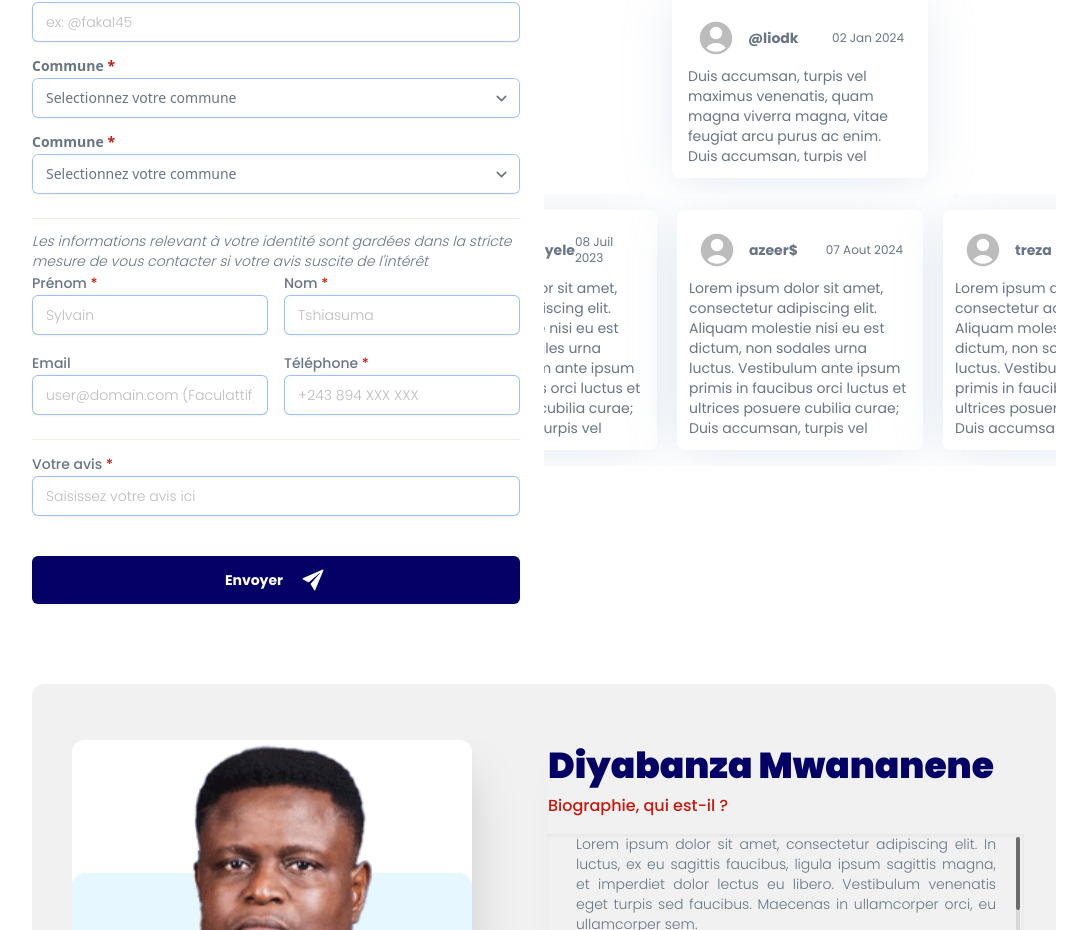
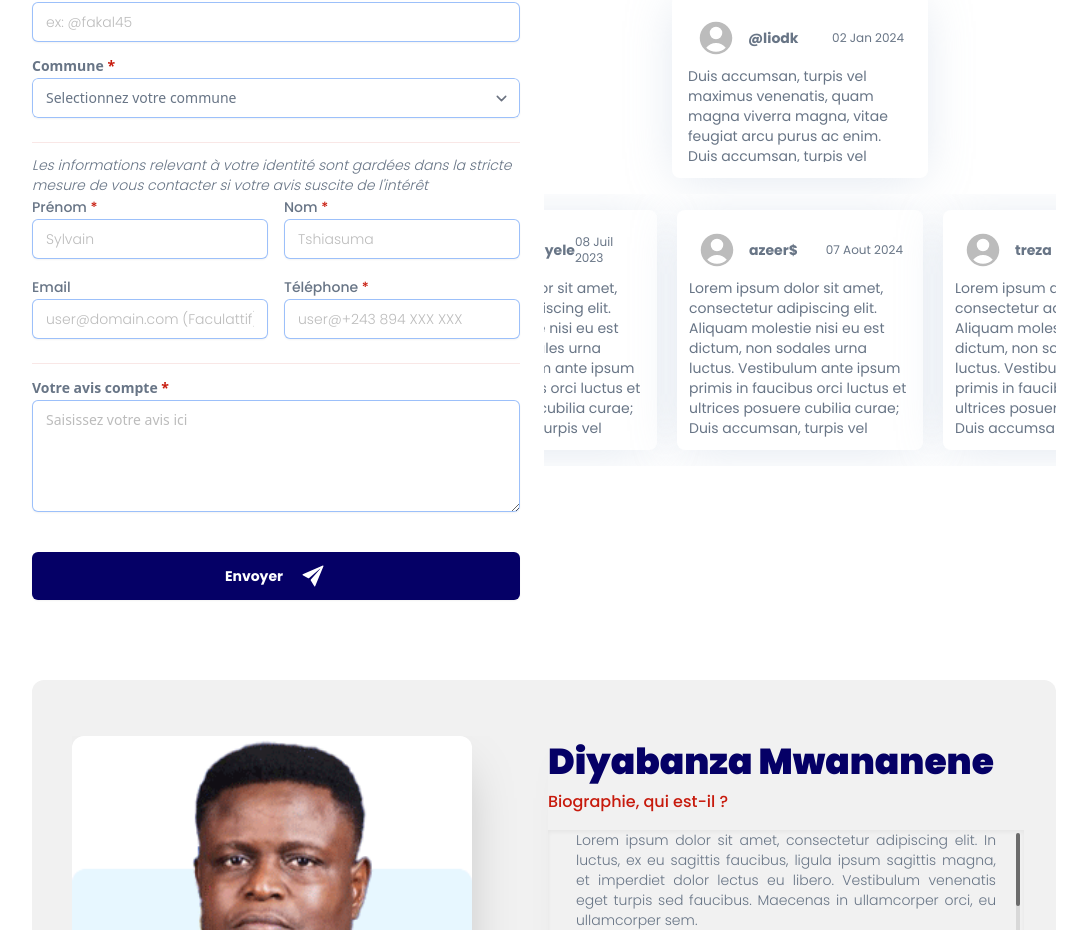
Before and after one commit to lys-0243/kinshasa-bouger, a Next.js app: page / in a window 1280 px wide. Shown: the part 979-1909 px from the top of the page, without its empty margins (96-1183 px from the left). Built offline with nearby package versions, Linux system fonts and the light colour scheme.

Commit message:
change input organization

```diff
--- a/src/app/components/Form.tsx
+++ b/src/app/components/Form.tsx
@@ -1,8 +1,6 @@
 import React from "react";
 import { BoldFont, LightFont, MediumFont } from "../config/fonts";
 import { IoIosSend } from "react-icons/io";
-import InputComponent from "./InputComponent";
-import InputSelect from "./InputSelect";
 import { communes } from "./data";
 
 export default function CustomForm() {
@@ -47,8 +45,6 @@ export default function CustomForm() {
             </div>
           </div>
 
-          <InputSelect />
-
           <div className="col-span-2">
             <div className=" h-[1px] bg-primary bg-opacity-10 mt-3 mb-3"></div>
 
@@ -58,46 +54,91 @@ export default function CustomForm() {
               l&apos;intérêt{" "}
             </p>
             <div className="grid grid-cols-1 gap-x-4 gap-y-4 sm:grid-cols-2 ">
-              <InputComponent
-                label="Prénom"
-                type="text"
-                name="prenom"
-                placeholder="Sylvain"
-                require
-              />
-              <InputComponent
-                label="Nom"
-                require
-                type="text"
-                name="nom"
-                placeholder="Tshiasuma"
-              />
-              <InputComponent
-                label="Email"
-                type="email"
-                name="email"
-                require={false}
-                placeholder="user@domain.com (Faculattif)"
-              />
-              <InputComponent
-                label="Téléphone"
-                type="tel"
-                name="telephone"
-                placeholder="+243 894 XXX XXX"
-                require
-              />
+              <div>
+                <label
+                  className={`${MediumFont.className} block text-sm leading-6 text-text`}
+                >
+                  Prénom <span className=" text-primary">*</span>
+                </label>
+                <div>
+                  <input
+                    type={"text"}
+                    name={"prenom"}
+                    required
+                    placeholder={"Sylvain"}
+                    className={`block w-full rounded-md border-0 px-3.5 py-2 text-text shadow-sm ring-1 ring-inset ring-gray-300 placeholder:text-grayLight ${LightFont.className} focus:ring-2 focus:ring-inset focus:ring-indigo-600 sm:text-sm sm:leading-6`}
+                  />
+                </div>
+              </div>
+
+              <div>
+                <label
+                  className={`${MediumFont.className} block text-sm leading-6 text-text`}
+                >
+                  Nom <span className=" text-primary">*</span>
+                </label>
+                <div>
+                  <input
+                    type={"text"}
+                    name={"nom"}
+                    required
+                    placeholder={"Tshiasuma"}
+                    className={`block w-full rounded-md border-0 px-3.5 py-2 text-text shadow-sm ring-1 ring-inset ring-gray-300 placeholder:text-grayLight ${LightFont.className} focus:ring-2 focus:ring-inset focus:ring-indigo-600 sm:text-sm sm:leading-6`}
+                  />
+                </div>
+              </div>
+
+              <div>
+                <label
+                  className={`${MediumFont.className} block text-sm leading-6 text-text`}
+                >
+                  Email
+                </label>
+                <div>
+                  <input
+                    type={"email"}
+                    name={"email"}
+                    placeholder={"user@domain.com (Faculattif)"}
+                    className={`block w-full rounded-md border-0 px-3.5 py-2 text-text shadow-sm ring-1 ring-inset ring-gray-300 placeholder:text-grayLight ${LightFont.className} focus:ring-2 focus:ring-inset focus:ring-indigo-600 sm:text-sm sm:leading-6`}
+                  />
+                </div>
+              </div>
+
+              <div>
+                <label
+                  className={`${MediumFont.className} block text-sm leading-6 text-text`}
+                >
+                  Téléphone <span className=" text-primary">*</span>
+                </label>
+                <div>
+                  <input
+                    type={"tel"}
+                    name={"telephone"}
+                    required
+                    placeholder={"user@+243 894 XXX XXX"}
+                    className={`block w-full rounded-md border-0 px-3.5 py-2 text-text shadow-sm ring-1 ring-inset ring-gray-300 placeholder:text-grayLight ${LightFont.className} focus:ring-2 focus:ring-inset focus:ring-indigo-600 sm:text-sm sm:leading-6`}
+                  />
+                </div>
+              </div>
             </div>
 
             <div className=" h-[1px] bg-primary bg-opacity-10  mt-6"></div>
           </div>
 
-          <InputComponent
-            label="Votre avis"
-            type="textarea"
-            require
-            name="textarea"
-            placeholder="Saisissez votre avis ici"
-          />
+          <div className="sm:col-span-2">
+            <label className="block text-sm font-semibold leading-6 text-text">
+              Votre avis compte <span className=" text-primary">*</span>
+            </label>
+            <div>
+              <textarea
+                name="message"
+                required
+                rows={4}
+                placeholder="Saisissez votre avis ici"
+                className="block w-full rounded-md border-0 px-3.5 py-2 text-text shadow-sm ring-1 ring-inset ring-gray-300 placeholder:text-grayLight focus:ring-2 focus:ring-inset focus:ring-text sm:text-sm sm:leading-6"
+              ></textarea>
+            </div>
+          </div>
         </div>
         <div className="mt-10">
           <button
--- a/src/app/components/InputComponent.tsx
+++ /dev/null
@@ -1,36 +0,0 @@
-import React from "react";
-import { LightFont, MediumFont } from "../config/fonts";
-
-export type InputComponentProps = {
-  label: string;
-  type: string;
-  name: string;
-  require: boolean;
-  placeholder?: string;
-};
-export default function InputComponent({
-  label,
-  type,
-  name,
-  require,
-  placeholder,
-}: InputComponentProps) {
-  return (
-    <div>
-      <label
-        className={`${MediumFont.className} block text-sm leading-6 text-text`}
-      >
-        {label} {require && <span className=" text-primary">*</span>}
-      </label>
-      <div>
-        <input
-          type={type}
-          name={name}
-          required={require}
-          placeholder={placeholder}
-          className={`block w-full rounded-md border-0 px-3.5 py-2 text-text shadow-sm ring-1 ring-inset ring-gray-300 placeholder:text-grayLight ${LightFont.className} focus:ring-2 focus:ring-inset focus:ring-indigo-600 sm:text-sm sm:leading-6`}
-        />
-      </div>
-    </div>
-  );
-}
--- a/src/app/components/InputSelect.tsx
+++ /dev/null
@@ -1,26 +0,0 @@
-import React from "react";
-import { communes } from "./data";
-
-export default function InputSelect() {
-  return (
-    <div className="sm:col-span-2">
-      <label className="block text-sm font-semibold leading-6 text-text">
-        Commune <span className=" text-primary">*</span>
-      </label>
-      <div>
-        <select
-          name="commune"
-          required
-          className="block w-full rounded-md border-0 px-3.5 py-2 text-text shadow-sm ring-1 ring-inset ring-gray-300 placeholder:text-grayLight focus:ring-2 focus:ring-inset focus:ring-text sm:text-sm sm:leading-6"
-        >
-          <option value="" className="text-grayLight">
-            Selectionnez votre commune
-          </option>
-          {communes.map((commune) => (
-            <option value={commune.title}>{commune.title}</option>
-          ))}
-        </select>
-      </div>
-    </div>
-  );
-}
```
